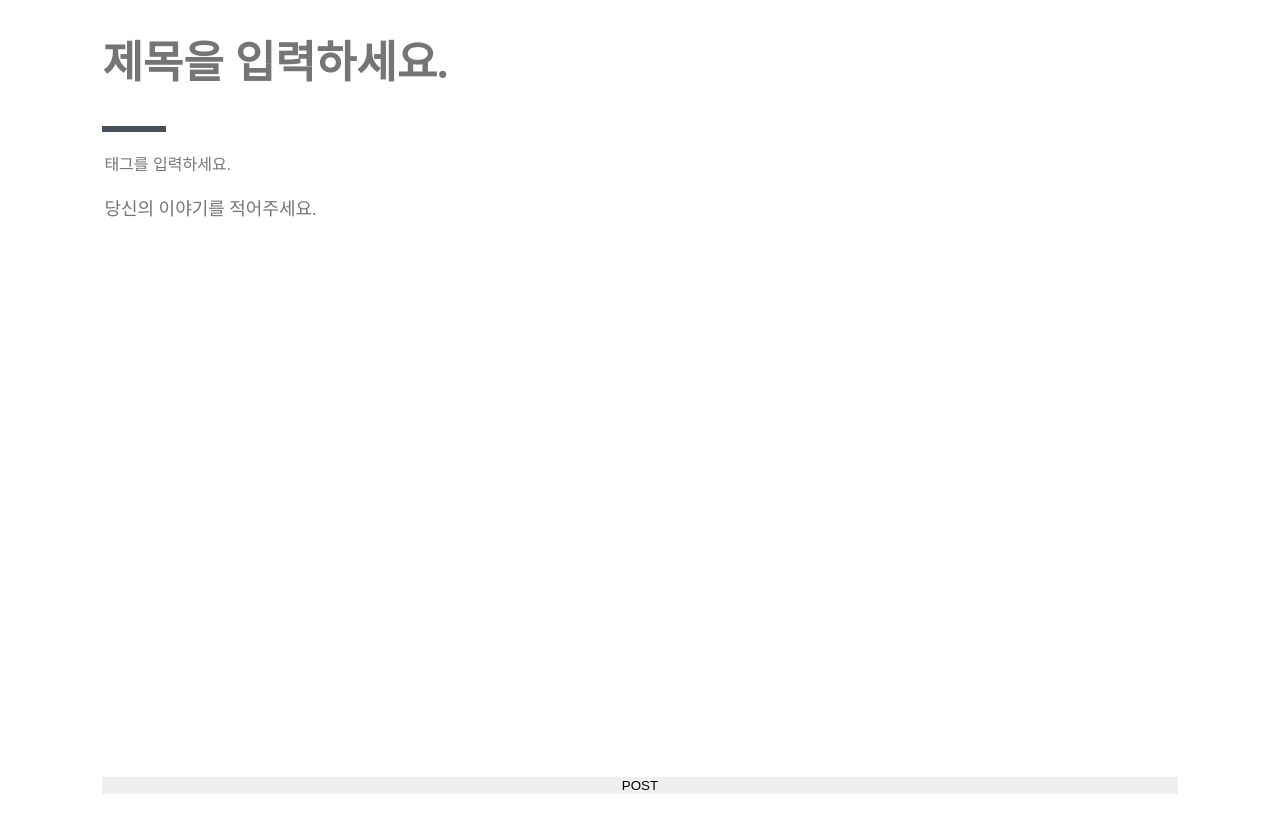
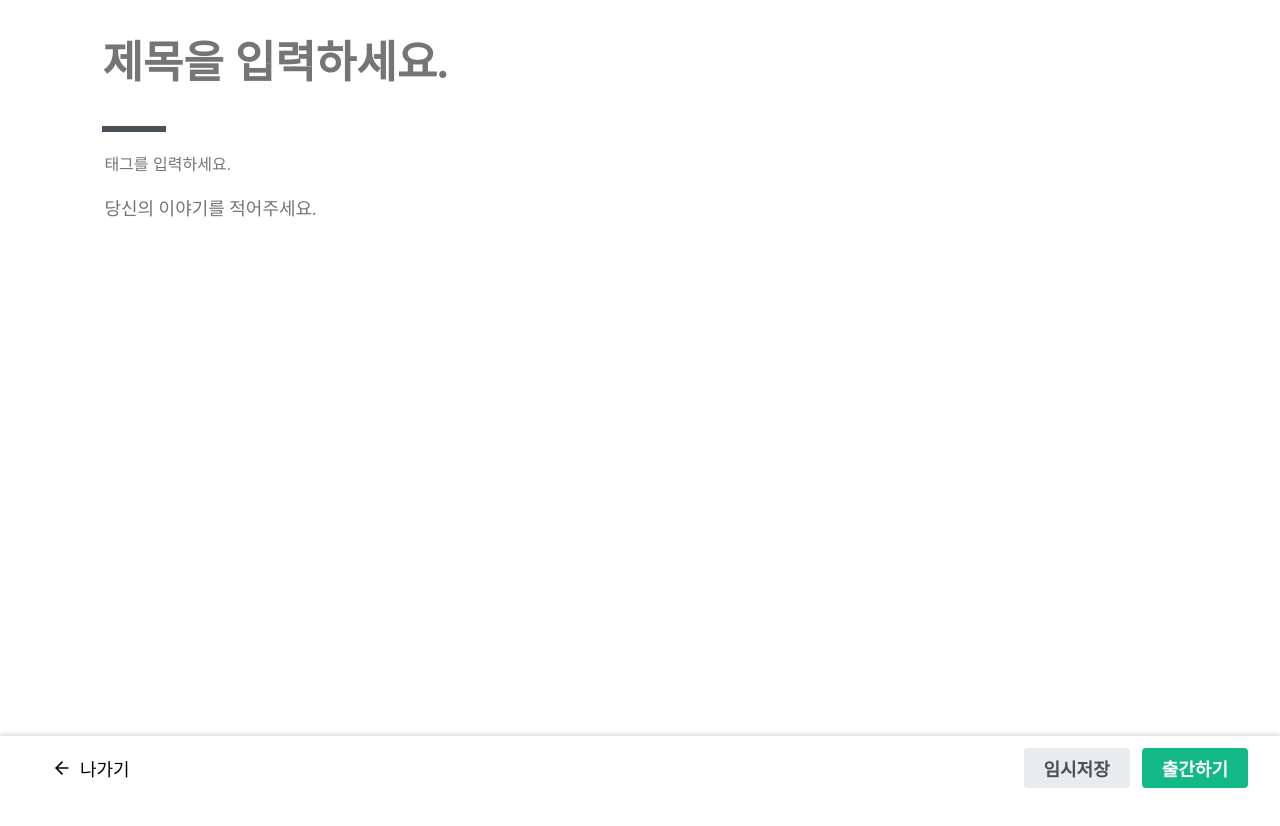
Before and after one commit to WE-SOPT-29th-Web-Part/Jiyeon-Baek, a React (Create React App) app in the folder react-velog/: page /write in a window 1280 px wide. Built offline with nearby package versions, Linux system fonts and the light colour scheme.

Commit message:
feat: Write 스타일링

```diff
--- a/react-velog/src/components/write/ArticleFooter.jsx
+++ b/react-velog/src/components/write/ArticleFooter.jsx
@@ -1,7 +1,71 @@
 import React from 'react';
+import styled from 'styled-components';
+import { ReactComponent as ArrowIcon } from '../../assets/icons/arrow.svg';
 
-const ArticleFooter = () => {
-  return <div></div>;
+const ArticleFooter = ({ handlePost }) => {
+  return (
+    <StyledFooter>
+      <button>
+        <ArrowIcon />
+        <span>나가기</span>
+      </button>
+      <div>
+        <button>임시저장</button>
+        <button onClick={handlePost}>출간하기</button>
+      </div>
+    </StyledFooter>
+  );
 };
 
 export default ArticleFooter;
+
+const StyledFooter = styled.div`
+  display: flex;
+  justify-content: space-between;
+  align-items: center;
+  position: fixed;
+  left: 0;
+  bottom: 0.75rem;
+  padding-top: 0.75rem;
+  margin-top: 1rem;
+  width: 100%;
+  box-shadow: 0px -3px 3px rgb(0 0 0 / 10%);
+
+  & button {
+    border-radius: 4px;
+    padding: 0 1.25rem;
+    height: 2.5rem;
+    font-size: 1.125rem;
+  }
+
+  & > button {
+    background: none;
+    display: flex;
+    align-items: center;
+    margin-left: 2rem;
+  }
+
+  & > button:hover {
+    background: rgba(0, 0, 0, 0.05);
+  }
+
+  & > button > span {
+    margin-left: 0.5rem;
+  }
+
+  & > div > button {
+    font-weight: 600;
+  }
+
+  & > div > button:first-child {
+    margin-right: 0.75rem;
+    background: rgb(233, 236, 239);
+    color: rgb(73, 80, 87);
+  }
+
+  & > div > button:last-child {
+    background: rgb(18, 184, 134);
+    color: white;
+    margin-right: 2rem;
+  }
+`;
--- a/react-velog/src/pages/Write.jsx
+++ b/react-velog/src/pages/Write.jsx
@@ -49,8 +49,7 @@ const Write = () => {
         setArticleData={setArticleData}
       />
       <ArticleBody setArticleData={setArticleData} />
-      <ArticleFooter />
-      <button onClick={handlePost}>POST</button>
+      <ArticleFooter handlePost={handlePost} />
     </StyledWritePage>
   );
 };
```
Also changed, not shown: react-velog/src/assets/icons/arrow.svg (added).
